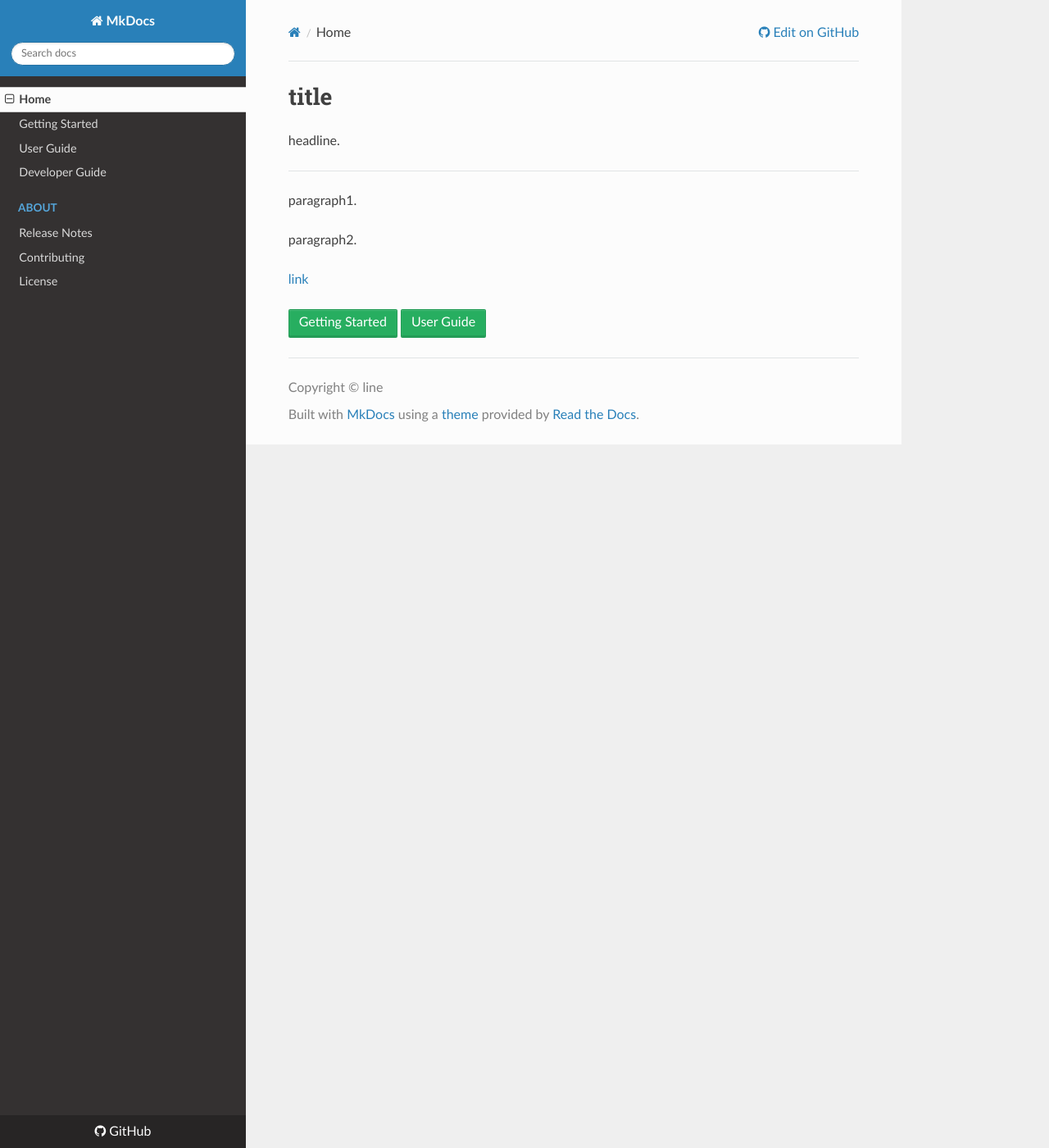
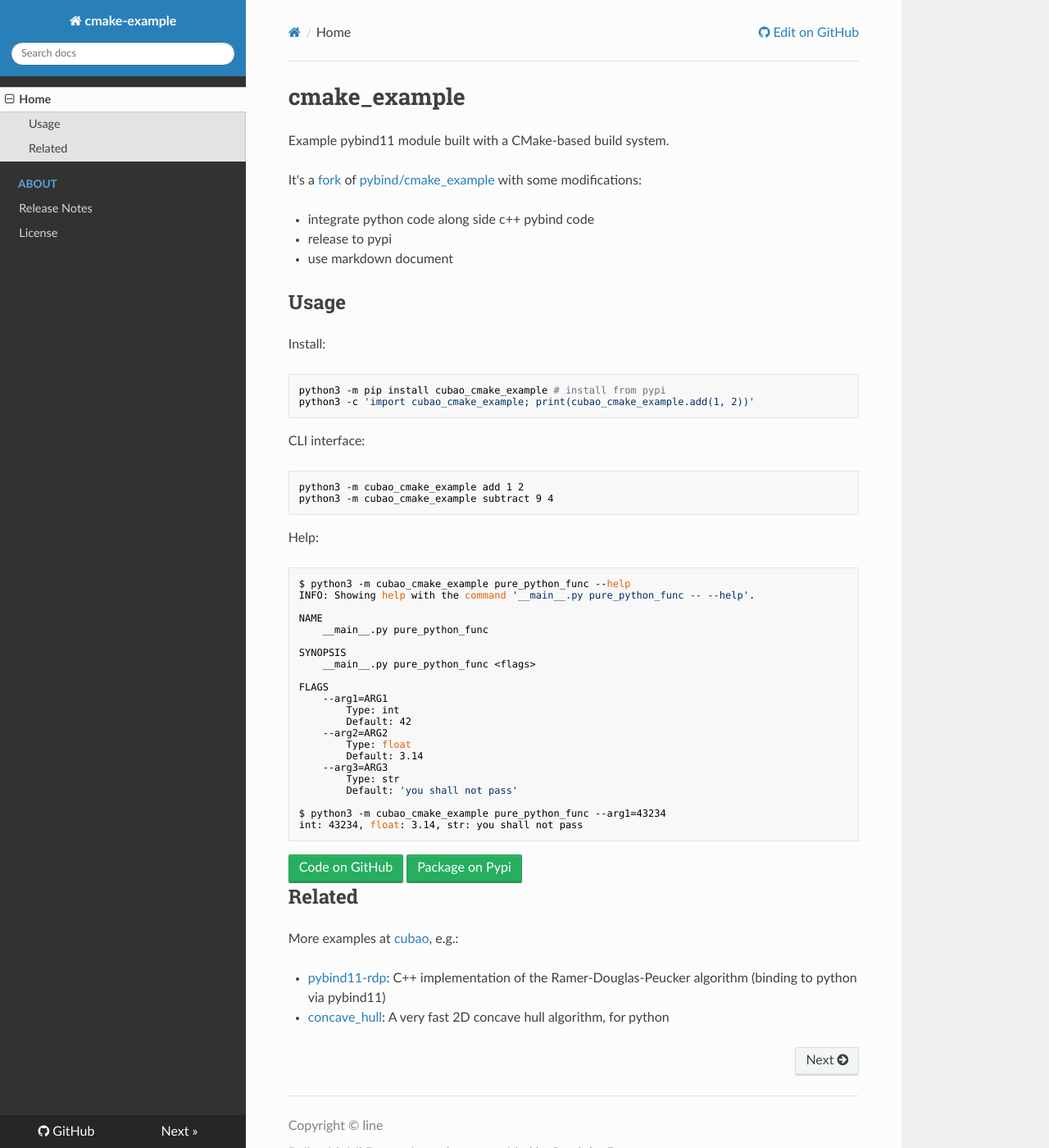
Before and after one commit to cubao/cmake_example, an MkDocs documentation site: the page built from docs/index.md, in a window 1280 px wide and 1400 px high. Shown: the whole window at 82% size. Built offline with MkDocs 1.6.1, drawn with Linux system fonts in a browser that asks for light colours; nearby versions of some CDN libraries.

Commit message:
update docs

````diff
--- a/docs/cmake_example.rst
+++ /dev/null
@@ -1 +0,0 @@
-.. automodule:: cubao_cmake_example
--- /dev/null
+++ b/docs/css/extra.css
@@ -0,0 +1 @@
+/* add your css here */
--- a/docs/index.md
+++ b/docs/index.md
@@ -1,16 +1,66 @@
-# title
+# cmake_example
 
-headline.
+Example pybind11 module built with a CMake-based build system.
 
----
+It's a [fork](https://github.com/cubao/cmake_example) of [pybind/cmake_example](https://github.com/pybind/cmake_example)
+with some modifications:
 
-paragraph1.
+-   integrate python code along side c++ pybind code
+-   release to pypi
+-   use markdown document
 
-paragraph2.
+## Usage
 
-[link](https://github.com)
+Install:
+
+```bash
+python3 -m pip install cubao_cmake_example # install from pypi
+python3 -c 'import cubao_cmake_example; print(cubao_cmake_example.add(1, 2))'
+```
+
+CLI interface:
+
+```bash
+python3 -m cubao_cmake_example add 1 2
+python3 -m cubao_cmake_example subtract 9 4
+```
+
+Help:
+
+```bash
+$ python3 -m cubao_cmake_example pure_python_func --help
+INFO: Showing help with the command '__main__.py pure_python_func -- --help'.
+
+NAME
+    __main__.py pure_python_func
+
+SYNOPSIS
+    __main__.py pure_python_func <flags>
+
+FLAGS
+    --arg1=ARG1
+        Type: int
+        Default: 42
+    --arg2=ARG2
+        Type: float
+        Default: 3.14
+    --arg3=ARG3
+        Type: str
+        Default: 'you shall not pass'
+
+$ python3 -m cubao_cmake_example pure_python_func --arg1=43234
+int: 43234, float: 3.14, str: you shall not pass
+```
 
 <div class="text-center">
-<a href="getting-started/" class="btn btn-primary" role="button">Getting Started</a>
-<a href="user-guide/" class="btn btn-primary" role="button">User Guide</a>
+<a href="https://github.com/cubao/cmake_example" class="btn btn-primary" role="button">Code on GitHub</a>
+<a href="https://pypi.org/project/cubao-cmake-example" class="btn btn-primary" role="button">Package on Pypi</a>
 </div>
+
+## Related
+
+More examples at [cubao](https://github.com/cubao), e.g.:
+
+-   [pybind11-rdp](https://github.com/cubao/pybind11-rdp): C++ implementation
+    of the Ramer-Douglas-Peucker algorithm (binding to python via pybind11)
+-   [concave_hull](https://github.com/cubao/concave_hull):  A very fast 2D concave hull algorithm, for python
--- a/mkdocs.yml
+++ b/mkdocs.yml
@@ -1,33 +1,16 @@
-site_name: MkDocs
-site_url: https://www.mkdocs.org/
-site_description: Project documentation with Markdown.
-site_author: MkDocs Team
+site_name: cmake-example
+site_url: https://cmake-example.readthedocs.io
+site_description: Example pybind11 module built with a CMake-based build system.
+site_author: district10
 
-repo_url: https://github.com/mkdocs/mkdocs/
+repo_url: https://github.com/cubao/cmake_example
 edit_uri: blob/master/docs/
 
-theme:
-    name: mkdocs
-    locale: en
-    highlightjs: true
-    hljs_languages:
-        - cpp
-        - python
-        - shell
-        - yaml
-
+theme: readthedocs
 nav:
     - Home: index.md
-    - Getting Started: getting-started.md
-    - User Guide: user-guide/
-    - Developer Guide: dev-guide/
     - About:
         - Release Notes: about/release-notes.md
-        - Contributing: about/contributing.md
         - License: about/license.md
-theme: readthedocs
-
-extra_css:
-    - css/extra.css
 
 copyright: Copyright &copy; line
````
Also changed, not shown: docs/about/license.md (added, +14 -0 lines), docs/about/release-notes.md (added, +22 -0 lines), docs/conf.py (deleted, +0 -293 lines), docs/index.rst (deleted, +0 -9 lines), 2 other files.
